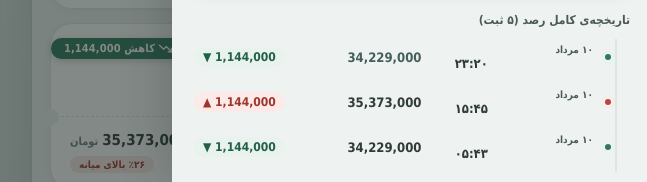
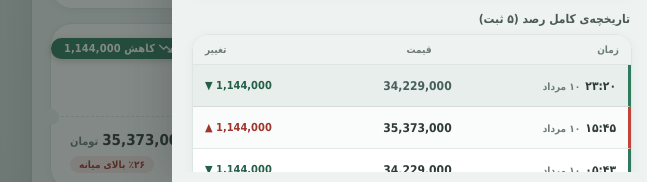
Before and after one commit to niratraining/fare-monitor, a plain HTML site: page docs/index.html in a window 1280 px wide. Both pictures are taken after a click on the element 640 px from the left and 529 px from the top of the page. Shown: the part 604-786 px from the top of the page, 228-875 px from the left. Drawn offline with nearby package versions, Linux system fonts and the light colour scheme; a small style sheet from the web is missing; a web font is replaced by a local one.

Commit message:
Add files via upload

```diff
--- a/docs/index.html
+++ b/docs/index.html
@@ -1827,76 +1827,74 @@
     direction: ltr;
   }
 
-  /* --- تایم‌لاین تاریخچه: خط عمودی متصل‌کننده + نقاط رنگی --- */
+  /* --- جدول تاریخچه: فشرده، هم‌تراز با گرید، بدون تایم‌لاین نقطه‌ای؛ هر ردیف
+     یک نوار باریک رنگی سمت راست داره که جهت تغییر رو نشون می‌ده (هم‌زبان با
+     الگوی fc-change روی کارت‌های اصلی)، به‌جای پیل رنگی بزرگ قبلی --- */
   .history-section-title {
     font-size: 12px;
     font-weight: 800;
     color: var(--ink-soft);
     margin: 4px 2px 8px;
   }
-  .history-list {
-    position: relative;
-    padding-right: 4px;
-  }
-  .history-list::before {
-    content: "";
-    position: absolute;
-    top: 4px;
-    bottom: 4px;
-    right: 15px;
-    width: 2px;
-    background: var(--line);
-  }
+  .history-table {
+    background: var(--card);
+    border: 1px solid var(--line);
+    border-radius: var(--radius-card-sm);
+    overflow: hidden;
+    box-shadow: var(--shadow-sm);
+  }
+  .history-row-head, .history-item {
+    display: grid;
+    grid-template-columns: 78px 1fr 92px;
+    align-items: center;
+    gap: 8px;
+    padding: 0 12px;
+  }
+  .history-row-head {
+    height: 30px;
+    font-size: 10px;
+    font-weight: 800;
+    color: var(--ink-muted);
+    background: var(--paper);
+    border-bottom: 1px solid var(--line);
+  }
+  .history-row-head span:nth-child(2) { text-align: center; }
+  .history-row-head span:nth-child(3) { text-align: left; }
+  .history-list { position: relative; }
   .history-item {
     position: relative;
-    display: flex;
-    align-items: center;
-    gap: 10px;
-    padding: 9px 4px 9px 2px;
-  }
-  .history-dot {
-    flex: none;
-    width: 10px;
-    height: 10px;
-    border-radius: 50%;
-    background: var(--line);
-    border: 2px solid var(--paper);
-    box-shadow: 0 0 0 2px var(--paper);
-    z-index: 1;
-    margin-right: 11px;
-  }
-  .history-dot.up { background: var(--danger); box-shadow: 0 0 0 2px var(--danger-tint); }
-  .history-dot.down { background: var(--success); box-shadow: 0 0 0 2px var(--success-tint); }
+    height: 42px;
+    font-size: 12px;
+    border-bottom: 1px solid var(--line-soft);
+    border-right: 3px solid transparent;
+    transition: background .12s ease;
+  }
+  .history-item:last-child { border-bottom: none; }
+  .history-item:nth-child(even) { background: rgba(69, 95, 91, .025); }
+  .history-item.is-latest { background: var(--accent-tint); }
+  .history-item.dir-up { border-right-color: var(--danger); }
+  .history-item.dir-down { border-right-color: var(--success); }
   .history-date {
     color: var(--ink-soft);
-    flex: 1.15;
-    display: flex;
-    flex-direction: column;
-    gap: 1px;
-  }
-  .history-date .hd-date { font-size: 10px; color: var(--ink-soft); font-weight: 700; }
-  .history-date .hd-time { font-size: 13px; color: var(--ink); font-weight: 700; direction: ltr; }
-  .history-price { font-weight: 700; flex: 1; text-align: center; font-size: 13px; color: var(--ink); direction: ltr; font-variant-numeric: tabular-nums; }
+    display: flex;
+    align-items: baseline;
+    gap: 5px;
+    min-width: 0;
+  }
+  .history-date .hd-time { font-size: 12px; color: var(--ink); font-weight: 700; direction: ltr; }
+  .history-date .hd-date { font-size: 10px; color: var(--ink-muted); font-weight: 600; white-space: nowrap; }
+  .history-price { font-weight: 700; text-align: center; font-size: 12px; color: var(--ink); direction: ltr; font-variant-numeric: tabular-nums; }
+  .history-item.is-latest .history-price { color: var(--accent-strong); }
   .history-delta {
-    flex: 1;
     text-align: left;
-    font-weight: 800;
-    font-size: 12px;
-    display: flex;
-    justify-content: flex-end;
-  }
-  .history-delta-chip {
-    display: inline-flex;
-    align-items: center;
-    gap: 3px;
-    padding: 3px 9px;
-    border-radius: 10px;
+    font-weight: 700;
+    font-size: 11px;
     direction: ltr;
   }
-  .history-delta-chip.up { background: var(--danger-tint); color: var(--danger-strong); }
-  .history-delta-chip.down { background: var(--success-tint); color: var(--success-strong); }
-  .history-delta-chip.flat { background: var(--card); color: var(--ink-soft); }
-  .history-item.is-latest .history-price { color: var(--accent-strong); }
+  .history-delta-chip { display: inline-flex; align-items: center; gap: 3px; }
+  .history-delta-chip.up { color: var(--danger-strong); }
+  .history-delta-chip.down { color: var(--success-strong); }
+  .history-delta-chip.flat { color: var(--ink-muted); font-weight: 600; }
 
   /* --- جمع‌کردن پیش‌فرض تاریخچه‌های بلند: فقط چند ثبت اخیر نشون داده می‌شه،
      بقیه پشت یه دکمه‌ی «نمایش بیشتر»ان — هم صفحه شلوغ نمی‌شه، هم با اسکرول
@@ -1908,7 +1906,7 @@
     justify-content: center;
     gap: 6px;
     width: 100%;
-    margin-top: 4px;
+    margin-top: 10px;
     padding: 10px;
     font-family: inherit;
     font-size: 12px;
@@ -3699,12 +3697,16 @@ function render() {
 
 // ---- شناسه‌ی یکتای هر پرواز صرف‌نظر از فروشنده: یک ایرلاین + یک شماره پرواز
 // یک پرواز حساب می‌شه، حتی اگه چند فروشنده براش نرخ ثبت کرده باشن ----
-function flightUid(f) {
-  return (f.airline || '') + '|' + (f.flight_no || '');
+function flightUid(f, idx) {
+  const no = (f.flight_no || '').toString().trim();
+  // اگه شماره پرواز ثبت نشده، نمی‌شه فرض کرد این رکورد با بقیه‌ی رکوردهای
+  // بدون‌شماره‌ی همون ایرلاین یک پروازن؛ برای جلوگیری از قاطی‌شدنشون زیر یه
+  // کلید مشترک، هرکدوم رو با اندیس خودش جداگانه (یکتا) حساب می‌کنیم
+  return no ? (f.airline || '') + '|' + no : '__no_flightno__|' + idx;
 }
 function countUniqueFlights(rows) {
   const set = new Set();
-  rows.forEach(f => set.add(flightUid(f)));
+  rows.forEach((f, idx) => set.add(flightUid(f, idx)));
   return set.size;
 }
 
@@ -4089,21 +4091,20 @@ function openHistoryModal(f) {
   reversed.forEach((p, idx) => {
     const chronoIdx = points.length - 1 - idx;
     const prev = points[chronoIdx - 1];
-    let dotCls = 'flat';
+    let dirCls = 'flat';
     let deltaHtml = '<span class="history-delta-chip flat">—</span>';
     if (prev) {
       const diff = p.price - prev.price;
-      if (diff > 0) { dotCls = 'up'; deltaHtml = `<span class="history-delta-chip up">▲ ${formatPriceShort(diff)}</span>`; }
-      else if (diff < 0) { dotCls = 'down'; deltaHtml = `<span class="history-delta-chip down">▼ ${formatPriceShort(Math.abs(diff))}</span>`; }
+      if (diff > 0) { dirCls = 'up'; deltaHtml = `<span class="history-delta-chip up">▲ ${formatPriceShort(diff)}</span>`; }
+      else if (diff < 0) { dirCls = 'down'; deltaHtml = `<span class="history-delta-chip down">▼ ${formatPriceShort(Math.abs(diff))}</span>`; }
       else deltaHtml = '<span class="history-delta-chip flat">بدون تغییر</span>';
     }
     const dt = toJalaliDateTime(p.captured_at);
     const dateHtml = dt
-      ? `<span class="hd-date">${dt.dateLabelShort}</span><span class="hd-time">${dt.timeLabel}</span>`
+      ? `<span class="hd-time">${dt.timeLabel}</span><span class="hd-date">${dt.dateLabelShort}</span>`
       : `<bdi style="direction:ltr">${p.captured_at || ''}</bdi>`;
     const isLatest = idx === 0;
-    listHtml += `<div class="history-item${isLatest ? ' is-latest' : ''}">
-      <span class="history-dot ${dotCls}"></span>
+    listHtml += `<div class="history-item dir-${dirCls}${isLatest ? ' is-latest' : ''}">
       <span class="history-date">${dateHtml}</span>
       <span class="history-price">${formatPriceShort(p.price)}</span>
       <span class="history-delta">${deltaHtml}</span>
@@ -4176,8 +4177,11 @@ function openHistoryModal(f) {
         </div>
 
         <div class="history-section-title">تاریخچه‌ی کامل رصد (${toFaDigits(points.length)} ثبت)</div>
-        <div class="history-list${shouldCollapse ? ' is-collapsed' : ''}" id="historyList">
-          ${listHtml || '<div style="text-align:center;color:#6E7C79;padding:20px;">تاریخچه‌ای ثبت نشده</div>'}
+        <div class="history-table">
+          <div class="history-row-head"><span>زمان</span><span>قیمت</span><span>تغییر</span></div>
+          <div class="history-list${shouldCollapse ? ' is-collapsed' : ''}" id="historyList">
+            ${listHtml || '<div style="text-align:center;color:#6E7C79;padding:20px;">تاریخچه‌ای ثبت نشده</div>'}
+          </div>
         </div>
         ${shouldCollapse ? `<button type="button" class="history-expand-btn" id="historyExpandBtn">نمایش ${toFaDigits(points.length - collapseThreshold)} ثبت قدیمی‌تر</button>` : ''}
       </div>
```
